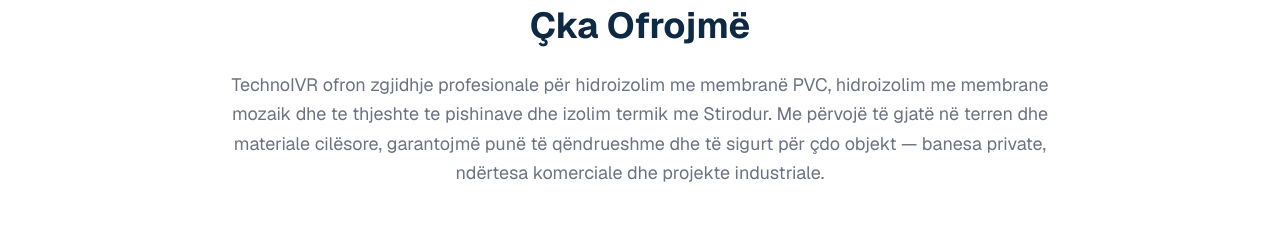
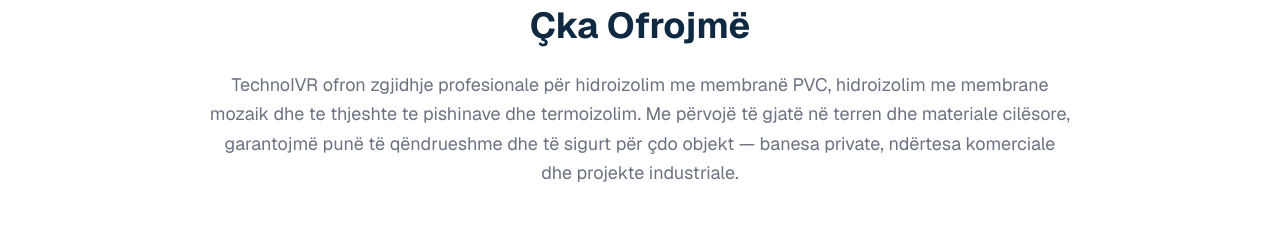
Before and after one commit to amarbegolli/technoivr-app, a Next.js app: page / in a window 1280 px wide. Shown: the part 683-920 px from the top of the page. Built offline with nearby package versions, Linux system fonts and the light colour scheme.

Commit message:
refactor: replace Stirodur category with Termoizolim across code and database

```diff
--- a/src/app/admin/photos/page.tsx
+++ b/src/app/admin/photos/page.tsx
@@ -49,7 +49,7 @@
             className="w-full border border-gray-300 rounded-lg px-4 py-2.5"
           >
             <option value="HIDROIZOLIM">Hidroizolim</option>
-            <option value="STIRODUR">Stirodur</option>
+            <option value="TERMOIZOLIM">Termoizolim</option>
             <option value="PLLAKA_DISTANCERA">Pllaka me distancera</option>
             <option value="ZHAVOR">Zhavor</option>
           </select>
--- a/src/components/sections/GalleryGrid.tsx
+++ b/src/components/sections/GalleryGrid.tsx
@@ -33,7 +33,7 @@
                 className="object-cover group-hover:scale-105 transition-transform duration-300"
                 />
               <span className="absolute top-3 left-3 bg-accent text-white text-xs font-medium px-3 py-1 rounded-full">
-                {photo.category.replace("_", " ")}
+                {photo.category === "TERMOIZOLIM" ? "Termoizolim" : photo.category.replace("_", " ")}
               </span>
             </div>
             {photo.caption && (
--- a/src/components/sections/WhatWeOffer.tsx
+++ b/src/components/sections/WhatWeOffer.tsx
@@ -7,7 +7,7 @@
         </h2>
         <p className="text-gray-600 text-lg leading-relaxed">
           TechnoIVR ofron zgjidhje profesionale për hidroizolim me membranë
-          PVC, hidroizolim me membrane mozaik dhe te thjeshte te pishinave dhe izolim termik me Stirodur. Me përvojë të gjatë në terren dhe
+          PVC, hidroizolim me membrane mozaik dhe te thjeshte te pishinave dhe termoizolim. Me përvojë të gjatë në terren dhe
           materiale cilësore, garantojmë punë të qëndrueshme dhe të sigurt
           për çdo objekt — banesa private, ndërtesa komerciale dhe projekte
           industriale.
```
Also changed, not shown: 1 other file (tests, documents, lock files or other folders).
